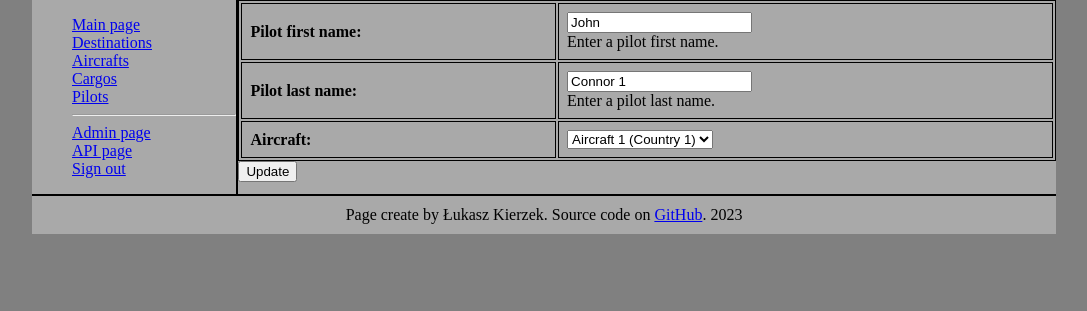
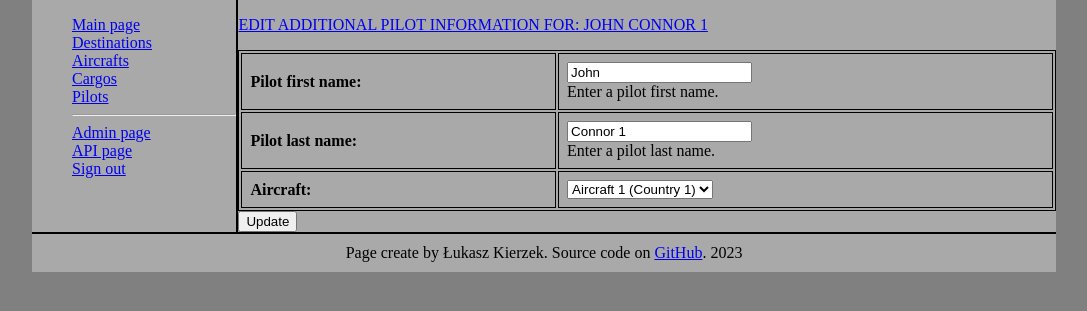
Before and after one commit to lukaskierzek/cargo_app, a Django app: page /airlift/pilots/1/update-basic-information in a window 1280 px wide. Shown: the part 60-371 px from the top of the page, without its empty margins (96-1183 px from the left). Run offline with Django 4.2, Linux system fonts and the light colour scheme; the visitor is signed in with stand-in values (Sample User, id 1); data comes from the database, SQL or seed files in the repository.

Commit message:
Modified airlift pilots_form.html
Add link to update pilot additional information

```diff
--- a/airlift/templates/airlift/pilots_form.html
+++ b/airlift/templates/airlift/pilots_form.html
@@ -10,6 +10,7 @@
 
 {% block page_content %}
 	<section>
+    <p><a href="{% url 'airlift:pilots_informations_update' pk=pilot.id %}">EDIT ADDITIONAL PILOT INFORMATION FOR: {{ pilot|upper }}</a></p>
     <form method="POST">
       {% csrf_token %}
       <table>
```
